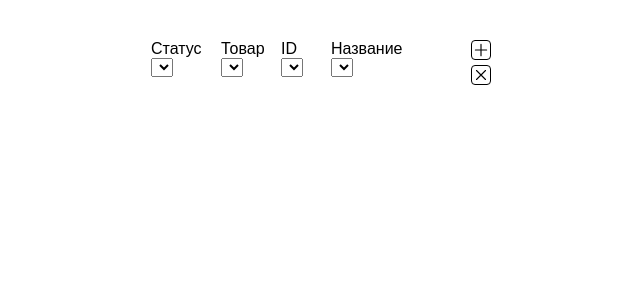
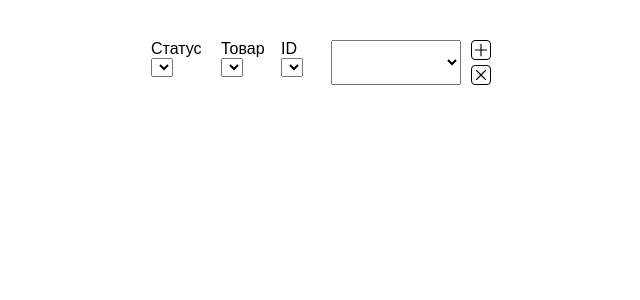
Before and after one commit to nazmieievilya/Test_work, a React (Create React App) app: page / in a window 1280 px wide. Shown: the top 300 px of the page, without its empty margins (289-929 px from the left). Built offline with nearby package versions, Linux system fonts and the light colour scheme.

Commit message:
minor icons changes

```diff
--- a/src/App.js
+++ b/src/App.js
@@ -6,6 +6,8 @@ import Control from "./components/Control.jsx";
 import List from "./components/List.jsx";
 function App() {
   const [list, setList] = useState([]);
+  const [select, setSelect] = useState([]);
+
   //  { id: 1, name: "Синий", isMutable: true },
   function editId(id) {
     const itemToEdit = list.map((item) => item.id === id);
@@ -21,6 +23,9 @@ function App() {
     };
     const itemId = newItem.id;
     setList([newItem, ...list]);
+
+    setSelect(Array.from(new Set(list.map((item) => item.name))));
+    console.log(select);
   }
   function handleRemoveAll() {
     setList([]);
@@ -45,18 +50,24 @@ function App() {
           <option></option>
         </select>
       </div>
-      <div className="nav-item">
-        <p>Название</p>
-        <select>
-          <option></option>
-        </select>
-      </div>
+      <select className="nav-item">
+        {select.map((option) => (
+          <option key={option} value={option}>
+            {option}
+          </option>
+        ))}
+      </select>
 
       <Control
         handleAddItem={handleAddItem}
         handleRemoveAll={handleRemoveAll}
       />
-      <List setList={setList} list={list} />
+      <List
+        select={select}
+        setSelect={setSelect}
+        setList={setList}
+        list={list}
+      />
     </div>
   );
 }
--- a/src/components/List.jsx
+++ b/src/components/List.jsx
@@ -2,11 +2,19 @@ import React from "react";
 import "./List.css";
 import ListItem from "./ListItem.jsx";
 
-const List = ({ list, setList }) => {
+const List = ({ list, setList, setSelect, select }) => {
   return (
     <ul className="list">
       {list.map((item) => (
-        <ListItem key={item.id} itemData={item} list={list} setList={setList} />
+        <ListItem
+          key={item.id}
+          currentItem={item}
+          setSelect={setSelect}
+          select={select}
+          itemData={item}
+          list={list}
+          setList={setList}
+        />
       ))}
     </ul>
   );
--- a/src/components/ListItem.jsx
+++ b/src/components/ListItem.jsx
@@ -3,12 +3,19 @@ import "./ListItem.css";
 import { useRef } from "react";
 import DropDown from "./DropDown.jsx";
 
-const ListItem = ({ itemData, setList, list }) => {
+const ListItem = ({
+  itemData,
+  setList,
+  list,
+  setSelect,
+  select,
+  currentItem,
+}) => {
   const productName = useRef();
   const id = itemData.id;
-  const currentItem = list.map((item) => {
-    if (item.id === id) return item;
-  })[0];
+  // const currentItem = list.map((item) => {
+  //   if (item.id === id) return item;
+  // })[0];
 
   function setIcon(src) {
     if (src) console.log(src);
@@ -34,6 +41,9 @@ const ListItem = ({ itemData, setList, list }) => {
     console.log(isAllowed());
   }
   function changingId(e) {
+    const currentItem = list.map((item) => {
+      if (item.id == e.target.closest(".list-item").dataset.id) return item;
+    })[0];
     if (!isAllowed()) e.target.value = currentItem.productId;
   }
   function changingName(e) {
@@ -63,6 +73,8 @@ const ListItem = ({ itemData, setList, list }) => {
       return item;
     });
     setList(newList);
+
+    setSelect(Array.from(new Set(list.map((item) => item.name))));
     console.log(list);
     e.target.blur();
   }
@@ -73,6 +85,9 @@ const ListItem = ({ itemData, setList, list }) => {
   function handleRemoveItem(e) {
     const id = e.target.closest(".list-item").dataset.id;
     setList(list.filter((item) => item.id !== id));
+
+    setSelect(Array.from(new Set(list.map((item) => item.name))));
+    console.log(select);
   }
   return (
     <li data-id={itemData.id} className="list-item">
```
